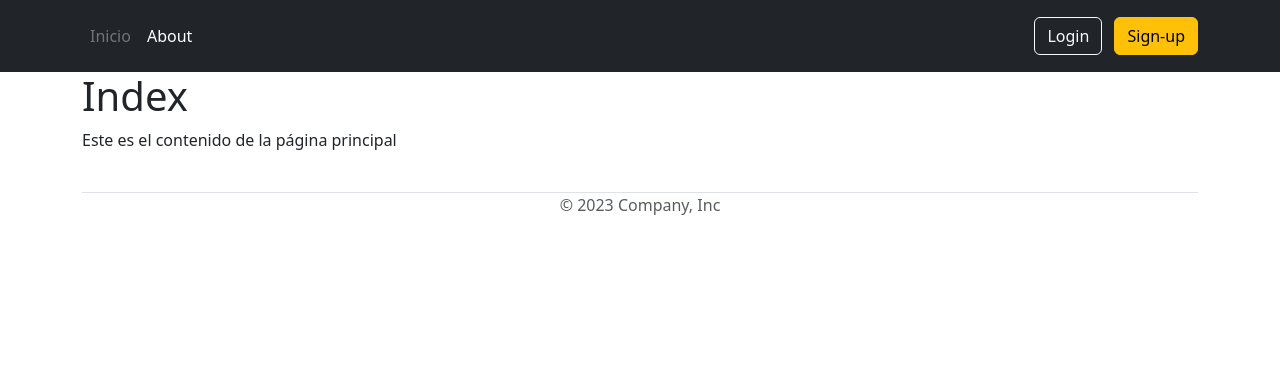
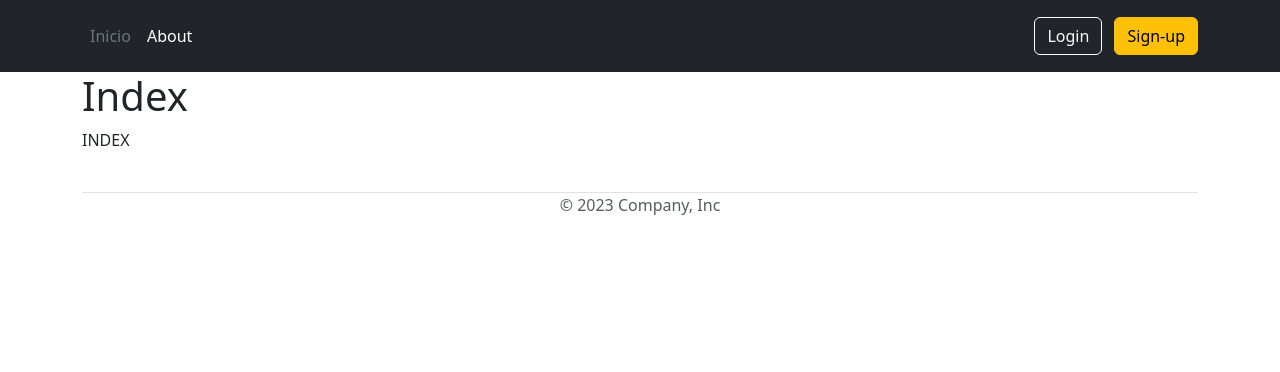
Before and after one commit to Dario0731/AplicacionTCU, a PHP site: page / in a window 1280 px wide. Shown: the top 372 px of the page. Run offline with PHP 8.4, Linux system fonts and the light colour scheme.

Commit message:
vista persona
edite la etiqueta p

```diff
--- a/App/View/Home/index.view.php
+++ b/App/View/Home/index.view.php
@@ -1,5 +1,5 @@
 <main class="container">
     <h1>Index</h1>
 
-    <p>Este es el contenido de la página principal</p>
+    <p>INDEX</p>
 </main>
```
